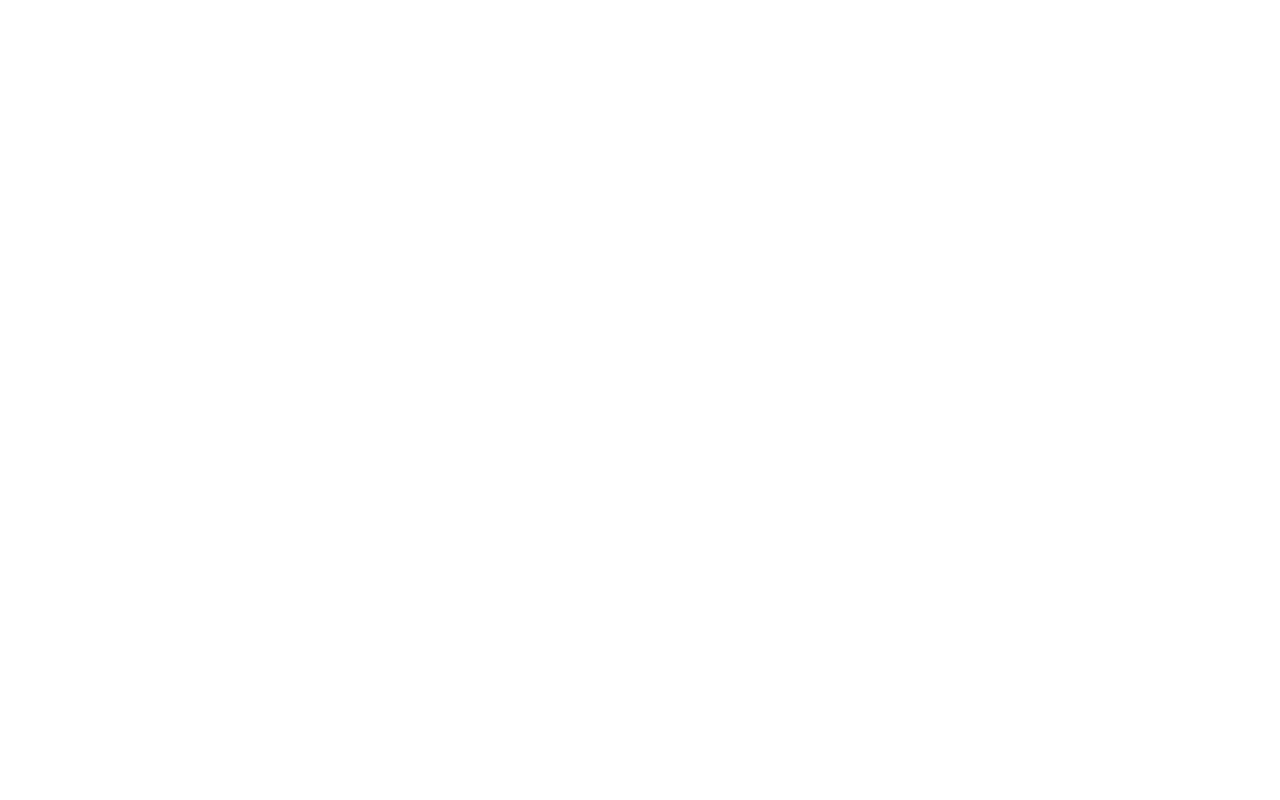
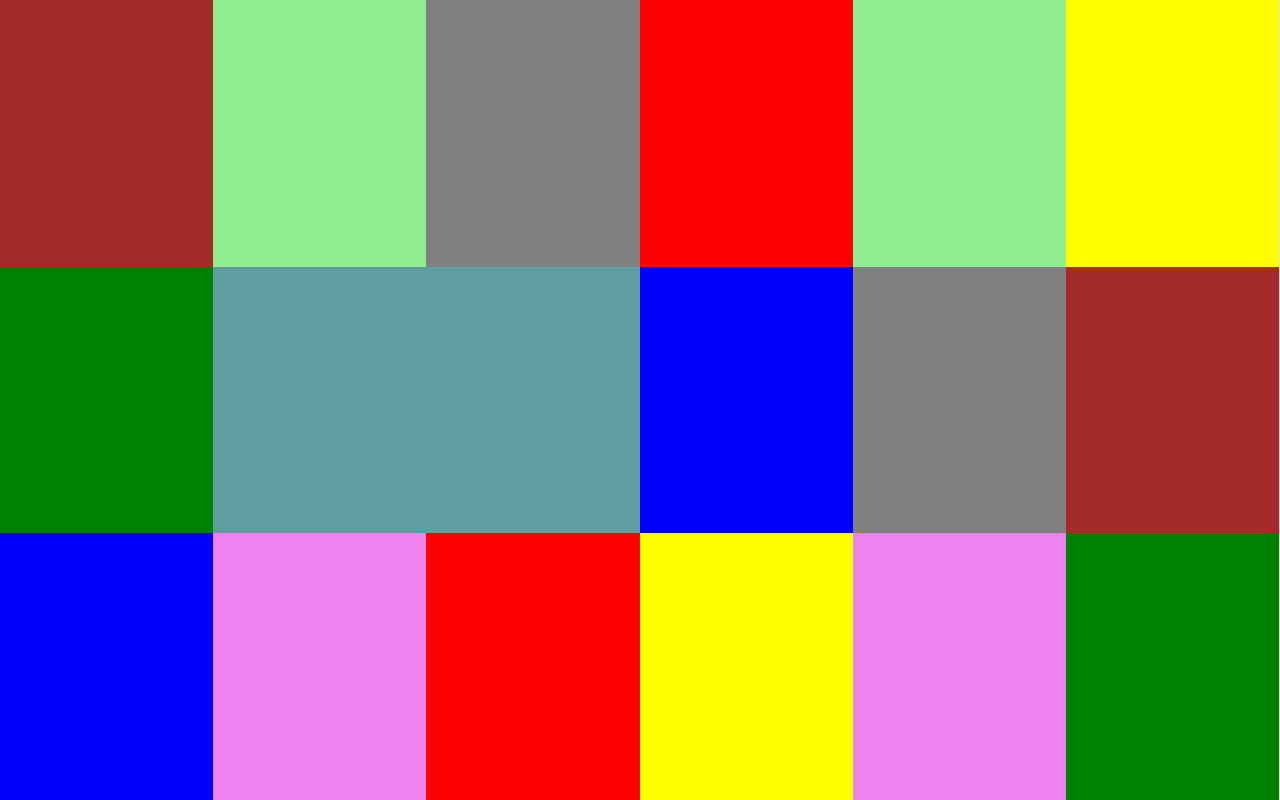
Before and after one commit to paulinakpz/memory-game, a plain HTML site: page index.html in a window 1280 px wide. Drawn offline with Linux system fonts and the light colour scheme.

Commit message:
adding start method which runs the game, draws the colors for cards and displays it. Adding styles for cards

```diff
--- a/game.js
+++ b/game.js
@@ -0,0 +1,30 @@
+const gameWrapper = document.getElementById('game__container');
+
+
+
+class Game {
+    cardColors = [
+        "red", "red", "blue", "blue", "yellow", "yellow", "green", "green", "brown", "brown", "lightgreen", "lightgreen", "violet", "violet", "cadetblue", "cadetblue", "gray", "gray"
+    ]
+    level = 1
+    numberOfCards = 18;
+
+    constructor(placeForGame) {
+        this.placeForGame = placeForGame;
+    }
+    start() {
+        let cardsWrapper = new DocumentFragment();
+        for (let i = 0; i < this.numberOfCards; i++) {
+            const card = document.createElement('div');
+            card.classList.add('card')
+            const random = Math.floor(Math.random()* this.cardColors.length);
+            card.classList.add(this.cardColors[random]);
+            this.cardColors.splice(random,1);
+            cardsWrapper.appendChild(card);
+        }
+        this.placeForGame.appendChild(cardsWrapper);
+    }
+}
+
+const game = new Game(gameWrapper);
+game.start();
--- a/index.html
+++ b/index.html
@@ -8,6 +8,11 @@
     <link rel="stylesheet" href="style.css">
 </head>
 <body>
+<section class="game">
+    <div id="game__container">
+    </div>
+</section>
+
     <script src="game.js"></script>
 </body>
 </html>
--- a/style.css
+++ b/style.css
@@ -0,0 +1,46 @@
+* {
+    margin: 0;
+    padding: 0;
+    box-sizing: border-box;
+}
+
+body {
+    background-color:#dfdfdf ;
+}
+#game__container{
+    display: flex;
+    flex-wrap: wrap;
+    flex-direction: row;
+
+}
+.card {
+    width: 16.66vw;
+    height: 33.33vh ;
+}
+.red {
+    background-color: red;
+  }
+  .blue {
+    background-color: blue;
+  }
+  .yellow {
+    background-color: yellow;
+  }
+  .green {
+    background-color: green;
+  }
+  .brown {
+    background-color: brown;
+  }
+  .lightgreen {
+    background-color: lightgreen;
+  }
+  .violet {
+    background-color: violet;
+  }
+  .cadetblue {
+    background-color: cadetblue;
+  }
+  .gray {
+    background-color: gray;
+  }
```
